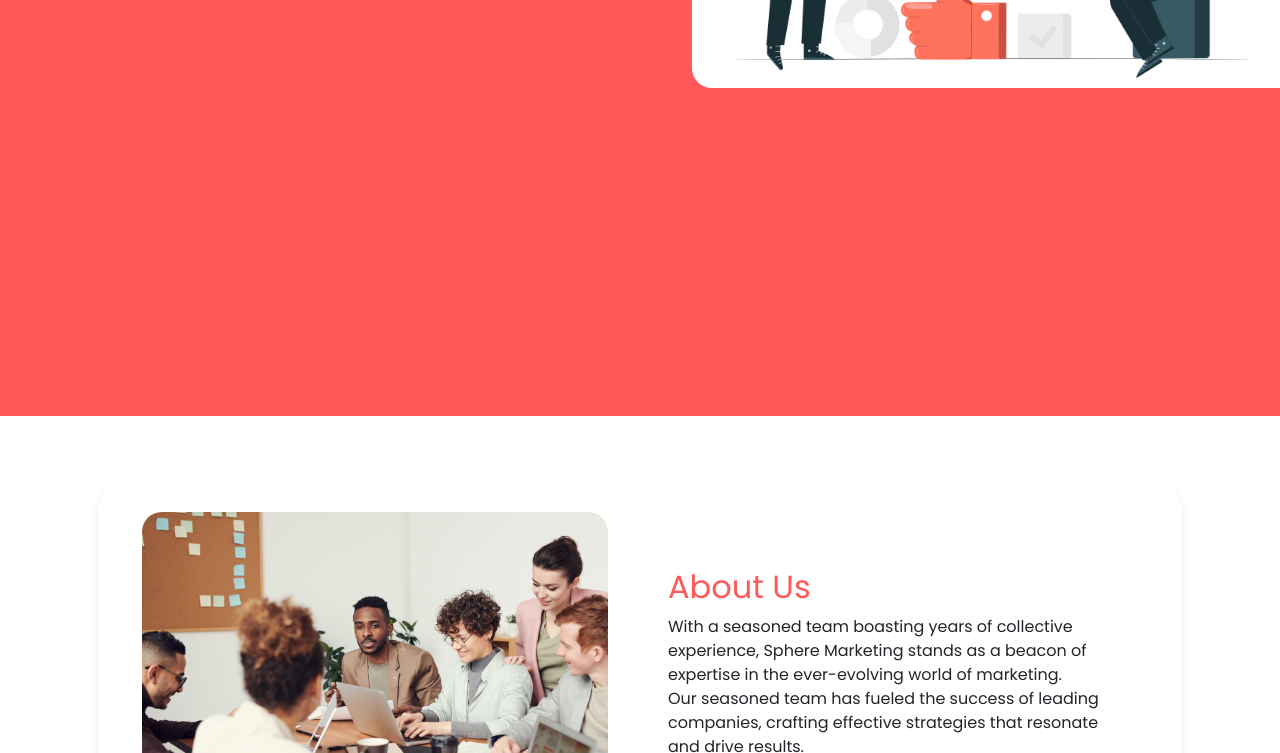
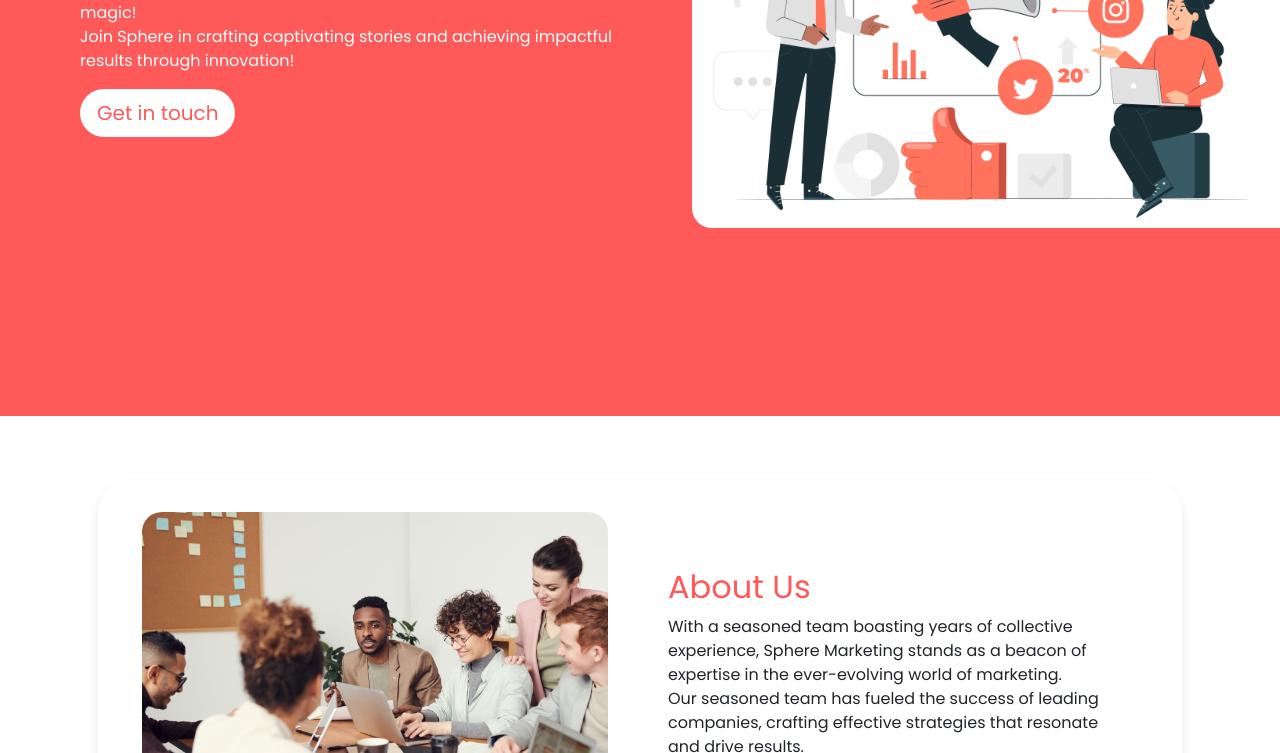
Before and after one commit to LauriKosonen/Web-Visualization, a plain HTML site: page final assignment/index.html in a window 1280 px wide. Shown: the part 448-1201 px from the top of the page. Drawn offline with nearby package versions, Linux system fonts and the light colour scheme.

Commit message:
päivitys

```diff
--- a/final assignment/index.html
+++ b/final assignment/index.html
@@ -43,7 +43,7 @@
       <!-- Nav loppuu-->
 
       <!-- header alkaa -->
-      <header class="containerHeader d-flex flex-column-reverse flex-lg-row">
+      <header class="containerHeader d-flex flex-column-reverse flex-lg-row align-items-center">
         <div class="row">
           <div class="col-lg order-lg-2">
             <img src="media/header.jpg" class="img-fluid mx-auto d-block containerHeaderImage" alt="Statistics image">
```
